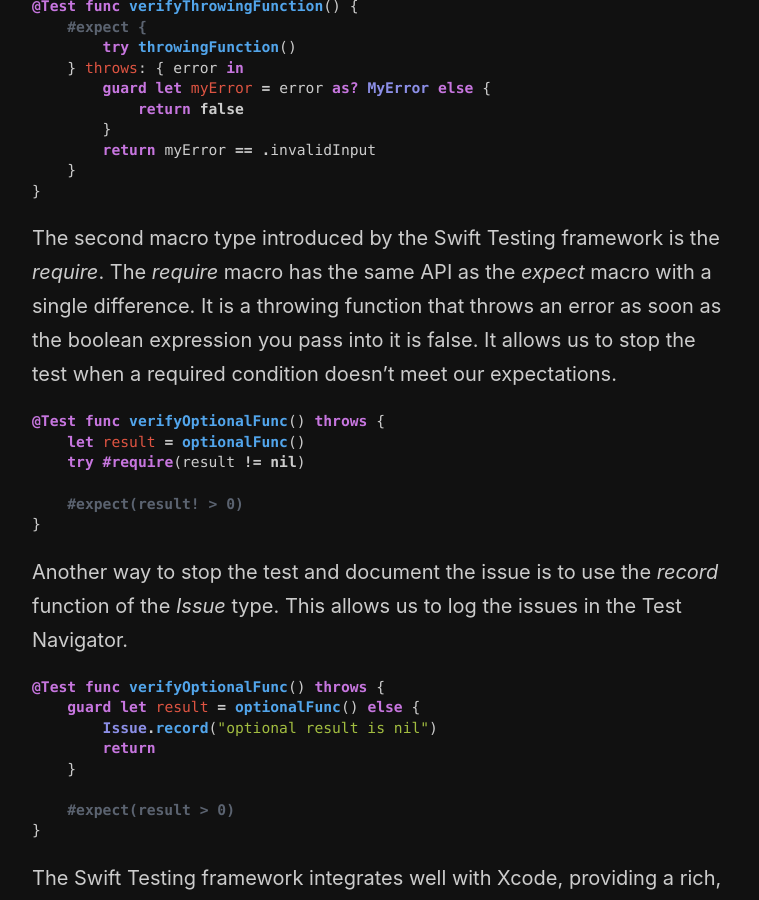
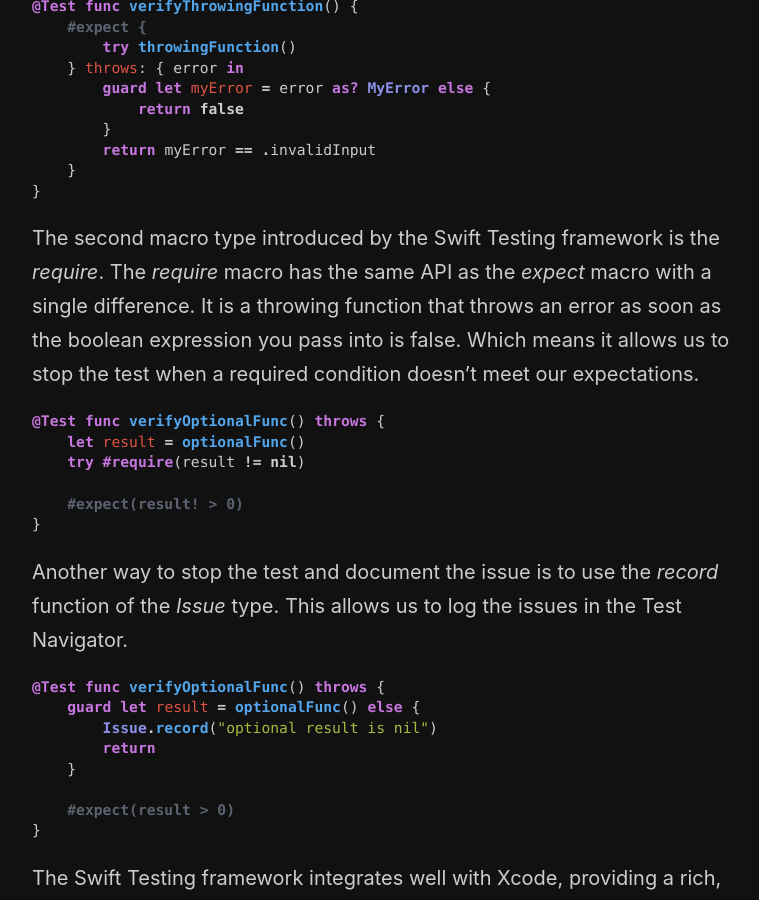
Before and after one commit to mecid/mecid.github.io, a Jekyll site: the page built from _posts/2024-10-22-introducing-swift-testing-basics.md, in a window 1280 px wide and 900 px high, scrolled down 2180 px. Shown: the whole window, without its empty margins (258-1017 px from the left). Built offline with Jekyll 4.4.1, drawn with Linux system fonts in a browser that asks for light colours.

Commit message:
another improvement to the swift testing basics post

````diff
--- a/_posts/2024-10-22-introducing-swift-testing-basics.md
+++ b/_posts/2024-10-22-introducing-swift-testing-basics.md
@@ -75,7 +75,7 @@
 }
 ```
 
-The second macro type introduced by the Swift Testing framework is the *require*. The *require* macro has the same API as the *expect* macro with a single difference. It is a throwing function that throws an error as soon as the boolean expression you pass into it is false. It allows us to stop the test when a required condition doesn't meet our expectations.
+The second macro type introduced by the Swift Testing framework is the *require*. The *require* macro has the same API as the *expect* macro with a single difference. It is a throwing function that throws an error as soon as the boolean expression you pass into is false. Which means it allows us to stop the test when a required condition doesn't meet our expectations.
 
 ```swift
 @Test func verifyOptionalFunc() throws {
````
